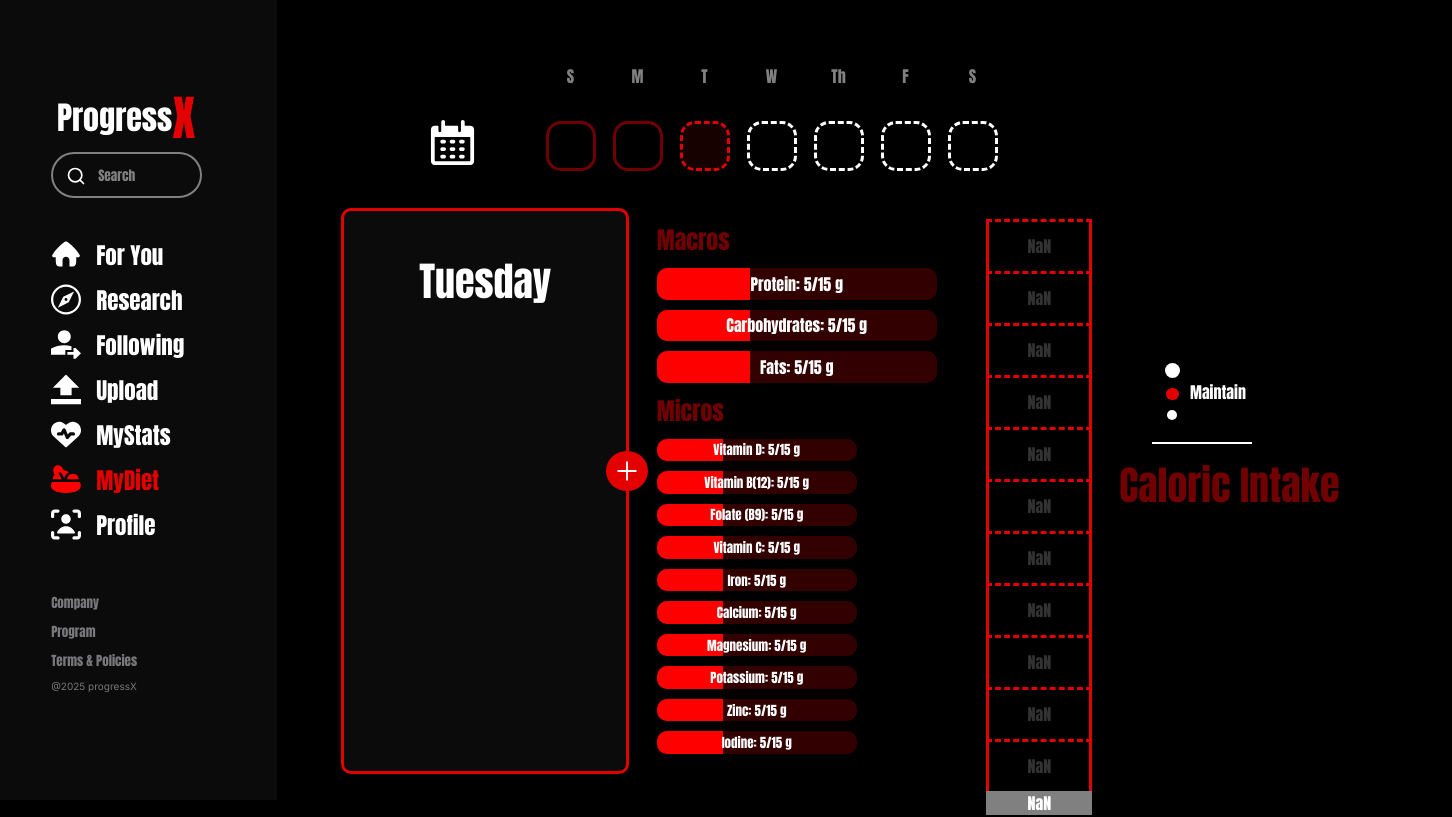
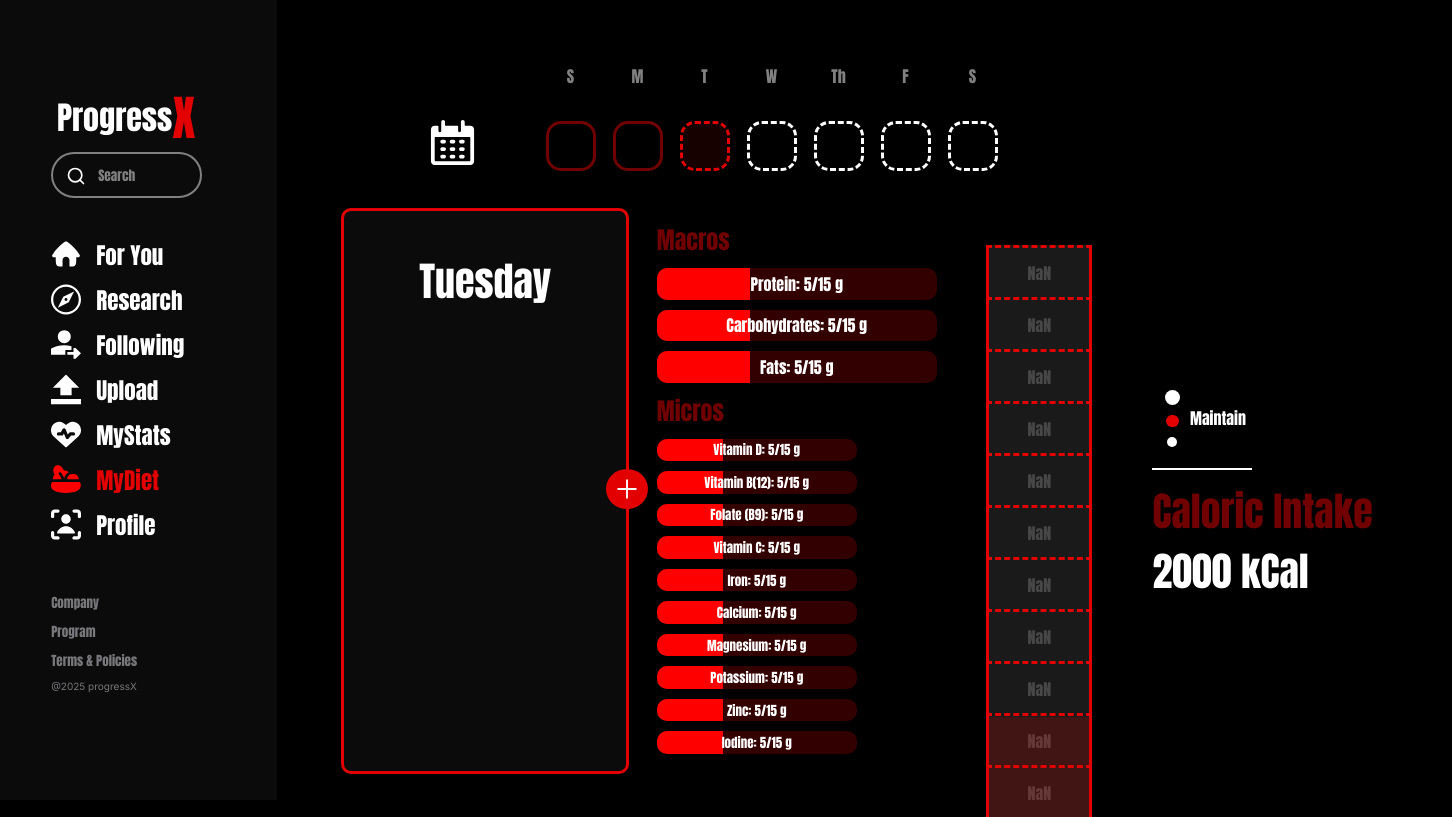
Before and after one commit to ColeBranston/ProgressX, a Next.js app in the folder progressx/: page /mydiet in a window 1280 px wide. Shown: the whole page, 1452 px wide, since content can reach past the window. Built offline with nearby package versions, Linux system fonts and the light colour scheme.

Commit message:
updated add food item button + calorie target compoonent

```diff
--- a/progressx/src/app/(main)/mydiet/dietpage.module.css
+++ b/progressx/src/app/(main)/mydiet/dietpage.module.css
@@ -126,6 +126,13 @@
     align-items: center;
     gap: 20px;
     z-index: 1;
+    user-select: none;
+}
+
+@media (min-width: 1600px) {
+    .addFoodItemContainer {
+        width: 40% !important;
+    }
 }
 
 @keyframes toggleAddItem {
@@ -153,7 +160,7 @@
     justify-content: center;
     align-items: center;
     position: absolute;
-    bottom: 50%;
+    top: 46%;
     right: -22px;
     transition: background-color 0.1s linear,
                 stroke 0.1s linear;
@@ -234,7 +241,7 @@
     height: 100%;
     position: absolute;
     right: -70%;
-    top: -10%;
+    top: -5%;
     display: flex;
     gap: 60px;
 }
@@ -299,13 +306,31 @@
     transition: background-color 0.15s linear;
 }
 
-.caloriesHeader {
+.caloriesHeader, .caloriesText {
     position: absolute;
     font-family: var(--primary-font-family);
-    color: var(--tertiary-color);
     font-size: 40px;
     width: 300px;
     bottom: 35%;
-    left: 80%;
+    left: 100%;
     margin: 0;
 }
+
+.caloriesHeader {
+    color: var(--tertiary-color);
+}
+
+.caloriesText {
+    transform: translateY(60px);
+    animation: calChange 0.3s linear forwards;
+}
+
+@keyframes calChange {
+    from{
+        color: rgba(var(--primary-color));
+    }
+
+    to{
+        color: var(--secondary-color);
+    }
+}
--- a/progressx/src/app/(main)/mydiet/page.tsx
+++ b/progressx/src/app/(main)/mydiet/page.tsx
@@ -7,7 +7,6 @@ import { AnalyticsBar, CalorieTarget, goalType } from "../../internal_components
 import { userDataContext } from '@/app/contexts/userData';
 
 export default function DietPage() {
-
 
     type dietConfigType = {
         POUND2KG: number,
@@ -34,8 +33,9 @@ export default function DietPage() {
 
     const [ goalState, setGoalState ] = useState<goalType>("Maintain")
 
-    const [ totalExpenditure, setTotalExpenditure ] = useState<number | null>(null)
+    const [ totalExpenditure, setTotalExpenditure ] = useState<number>(0)
 
+    const [ totalCal, setTotalCal ] = useState<number>(2000)
 
     // Accurate equation for calculating the BMR of a man or woman without using body fat percentage (%)
     function Mifflin_St_Jeor_BMR() {
@@ -54,7 +54,7 @@ export default function DietPage() {
 
     function calcTotalExpenditure() {
         const BMR = Mifflin_St_Jeor_BMR()
-
+        console.log("Activity Number: ", userData.activity, "BMR: ", BMR)
         return config.ActivityWeighting[userData.activity] * BMR
     }
 
@@ -223,7 +223,8 @@ export default function DietPage() {
                         </div>
                         <div className={styles.calorieContainer}>
                             <p className={styles.caloriesHeader}>Caloric Intake</p>
-                            <CalorieTarget totalExpenditure={totalExpenditure}/>
+                            <p key={totalCal} className={styles.caloriesText}>{totalCal} kCal</p>
+                            <CalorieTarget curr={totalCal} totalExpenditure={totalExpenditure}/>
                             <div className={styles.customButtonContainer}>
                                 <div onClick={cycleGoalState} className={styles.customButton}>
                                     <ul>
@@ -231,7 +232,6 @@ export default function DietPage() {
                                         <li style={{height: "12.5px", width: "12.5px"}} className={goalState=='Maintain'? styles.highlightedGoalItem : undefined}/>
                                         <li style={{height: "10px", width: "10px"}} className={goalState=='Deficit'? styles.highlightedGoalItem : undefined}/>
                                     </ul>
-
                                     <p>{goalState}</p>
                                 </div>
                             </div>
--- a/progressx/src/app/internal_components/mydiet/CalorieTarget.module.css
+++ b/progressx/src/app/internal_components/mydiet/CalorieTarget.module.css
@@ -1,13 +1,14 @@
 .calorieBarContainer {
     display: flex;
     flex-direction: column;
-    justify-content: center;
+    justify-content: flex-end;
     align-items: center;
     width: min-content;
     height: min-content;
     color: rgb(255, 255, 255, 0.2);
     font-family: var(--primary-font-family);
-    padding-top: 50px;
+    margin-top: 50px;
+    position: relative;
 }
 
 .segment {
@@ -27,9 +28,27 @@
     padding-bottom: 12.5px;
 }
 
-.highlightGoal {
+.currProgress {
+    --curr-scale: 0;
+
     width: 100%;
-    background-color: rgb(255, 255, 255, 0.5);
+    height: 100%;
+    transform-origin: bottom center;
+    transform: scaleY(var(--curr-scale));
+    transition: transform 0.3s ease-in-out;
+    background-color: rgb(255, 255, 255, 0.1);
     color: white;
     text-align: center;
+    position: absolute;
+    z-index: -1;
 }
+
+.goalHightlight {
+    --offset: 0;
+
+    width: 100%;
+    height: 100px;
+    position: absolute;
+    background-color: rgba(var(--primary-color), 0.2);
+    bottom: var(--offset);
+}
--- a/progressx/src/app/internal_components/mydiet/CalorieTarget.tsx
+++ b/progressx/src/app/internal_components/mydiet/CalorieTarget.tsx
@@ -1,6 +1,6 @@
 "use client";
 
-import { useEffect, useState } from 'react';
+import { CSSProperties, useEffect, useState } from 'react';
 import styles from './CalorieTarget.module.css'
 
 export type goalType = ("Deficit" | "Maintain" | "Surplus")
@@ -19,6 +19,10 @@ function getSegment(upper: number, lower: number) {
     return [config.NUM_SEGMENTS - 1, (upper - lower) / config.NUM_SEGMENTS] as const
 }
 
+function getCurrOffset(curr: number, lower: number, upper: number) {
+    return curr > lower? (1/(config.NUM_SEGMENTS+1))*((curr - lower) / getSegment(upper, lower)[1] + 1) : (1/(config.NUM_SEGMENTS+1) * curr / lower)
+}
+
 export default function CalorieTarget({
     totalExpenditure = 2000,
     curr = 0,
@@ -28,6 +32,7 @@ export default function CalorieTarget({
     const [upper, setUpper] = useState(0)
     const [lower, setLower] = useState(0)
     const [boxArray, setBoxArray] = useState<number[]>([])
+    const [intakeOffset, setIntakeOffset] = useState<number>(0)
 
     useEffect(() => {
         // compute the dynamic range
@@ -53,27 +58,41 @@ export default function CalorieTarget({
         setBoxArray(tempArray.reverse())
     }, [totalExpenditure])
 
+    useEffect(()=> {
+        const tempOffset = getCurrOffset(curr, lower, upper)
+        console.log("Curr: ", curr, ", Lower: ", lower, ", Upper: ", upper)
+        setIntakeOffset(tempOffset)
+    }, [lower, upper])
+
     return (
         <div className={styles.calorieBarContainer}>
-
+            <>
             <div className={styles.segment}>
                 <p>{Math.round(upper)}</p>
             </div>
 
-            {boxArray.map((num) => (
-                <div className={styles.segment} key={num}>
-                    <p>{num}</p>
-                </div>
-            ))}
+            {boxArray?.length==config.NUM_SEGMENTS-1?
 
+                boxArray.map((num) => (
+                    <div className={styles.segment} key={num}>
+                        <p>{num}</p>
+                    </div>
+                ))
+                :
+                Array.from({ length: config.NUM_SEGMENTS-1 }).map((i) => {
+                    return  <div className={styles.segment}>
+                                <p>0</p>
+                            </div>
+                })}
             <div className={styles.segment}>
                 <p>{Math.round(lower)}</p>
             </div>
 
-            <div className={styles.highlightGoal}>
-                {Math.round(totalExpenditure)}
-            </div>
+            <div className={styles.goalHightlight}></div>
 
+            {/* This is the vertical progress bar indicating the user's current daily intake */}
+            <div className={styles.currProgress} style={{"--curr-scale": intakeOffset} as CSSProperties}></div>
+            </>
         </div>
     )
 }
```
